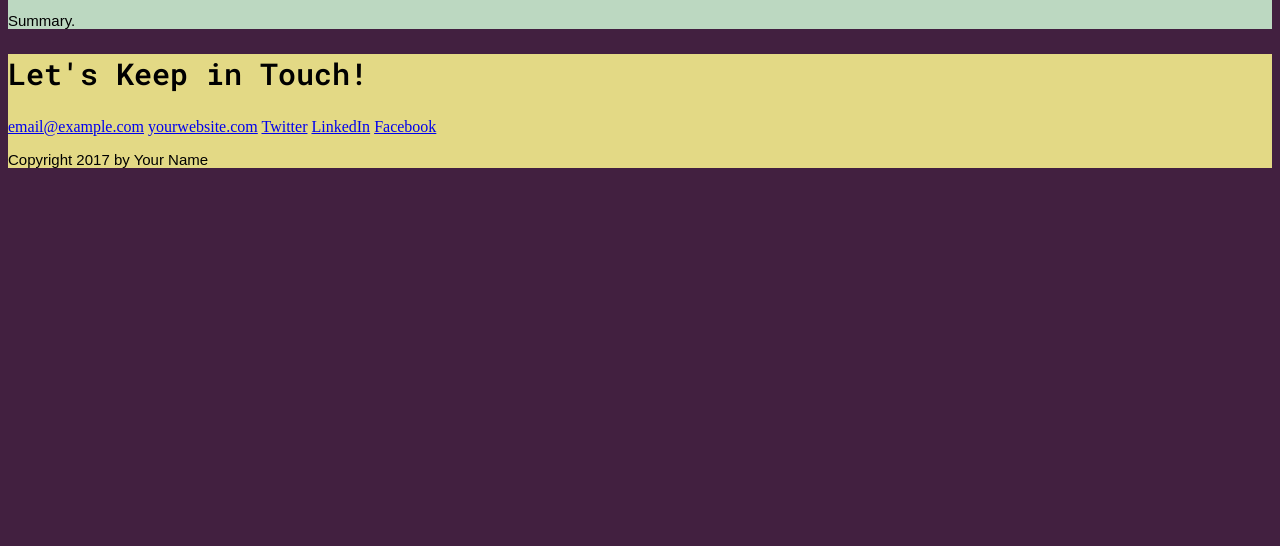
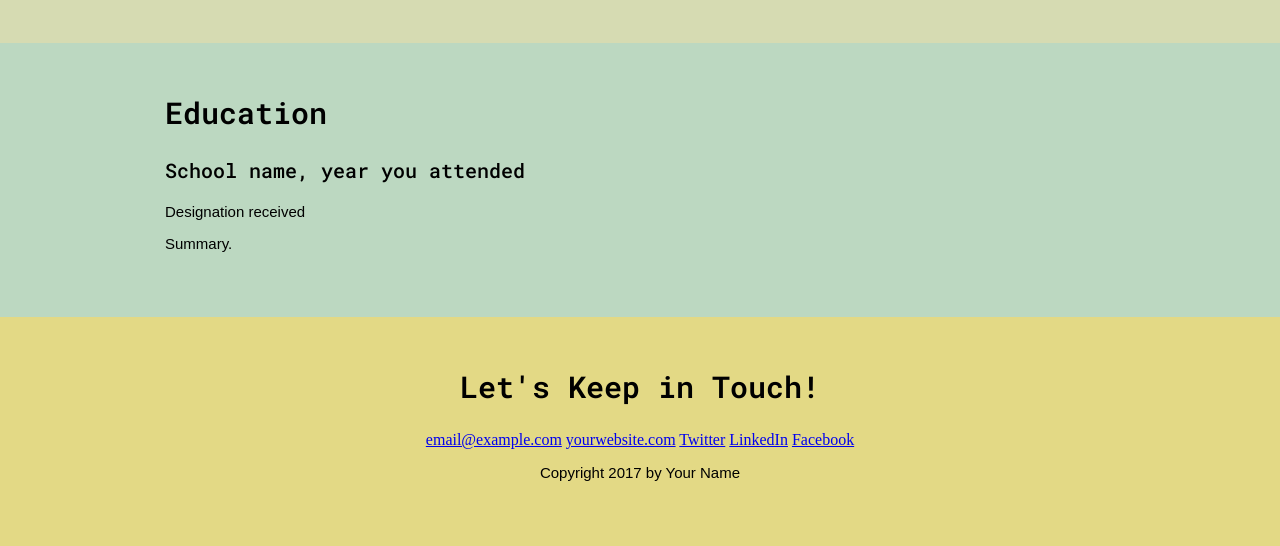
Before and after one commit to AnthonyFrumento/comp484-hw7-main, a plain HTML site: page index.html in a window 1280 px wide. Shown: the part 686-1232 px from the top of the page. Before the commit the page ends 869 px from the top, so only its background shows below. Drawn offline with Linux system fonts and the light colour scheme.

Commit message:
added 1-3

```diff
--- a/css/styles.css
+++ b/css/styles.css
@@ -10,6 +10,7 @@
 ------------------------------------*/
 body {
     background: #422040;
+    margin: 0;
     /*background: lightblue;*/
     h1 {
         font-family: "Roboto Mono", monospace;
@@ -20,6 +21,7 @@ body {
         font-family: "Roboto Mono", monospace;
         font-size: 30px;
         font-weight: 600;
+        margin-top: 0;
     }
     h3 {
         font-family: "Roboto Mono", monospace;
@@ -41,7 +43,8 @@ header {
 }
 
 footer {
-    background: #e3d985
+    background: #e3d985;
+    text-align: center;
 }
 
 
@@ -58,3 +61,14 @@ footer {
 .edu {
     BACKGROUND: #bcd8c1
 }
+
+.content-wrap {
+    max-width: 950px;
+    margin: 0 auto;
+    padding: 50px;
+}
+
+.content-info a{
+    padding: 10px;
+    display: inline-block;
+}
--- a/index.html
+++ b/index.html
@@ -11,16 +11,20 @@
 </head>
 <body>
     <!-- // Intro -->
+
     <header>
+    <div class="content-wrap">
         <img src="your-picture.jpg" alt="Your Name">
         <h1>Your Name</h1>
         <h2>Job title or tagline</h2>
         <p>Add your profile summary here. You can have several paragraphs or add links.</p>
+    </div>
     </header>
 
     <main>
         <!-- // Work Experience -->
         <section class=work>
+            <div class="content-wrap">
             <h2>Work Experience</h2>
 
             <!-- Job Details: copy this whole block to add more jobs -->
@@ -39,12 +43,13 @@
                 <li>Responsible for</li>
             </ul>
             <!-- end of Job Details block. -->
-
+            </div>
         </section>
 
 
         <!-- // Education -->
         <section class="edu">
+        <div class="content-wrap">
             <h2>Education</h2>
 
             <!-- School details: copy this whole block to add more schools. -->
@@ -54,23 +59,24 @@
             <!-- Add as many paragraphs as you need. -->
             <p>Summary.</p>
             <!-- End of school details. -->
+        </div>
         </section>
     </main>
 
     <!-- // Footer & contact info -->
     <footer>
+        <div class="content-wrap">
         <h2>Let's Keep in Touch!</h2>
-
         <!-- Social media and contact links. Add or remove any networks. -->
-        <div>
+        <div class="contact-info">
             <a href="mailto:email@example.com">email@example.com</a>
             <a href="http://yourwebsite.com" target="_blank">yourwebsite.com</a>
             <a href="#" target="_blank">Twitter</a>
             <a href="#" target="_blank">LinkedIn</a>
             <a href="#" target="_blank">Facebook</a>
         </div>
-
         <p>Copyright 2017 by Your Name</p>
+    </div>
     </footer>
 </body>
 </html>
```
